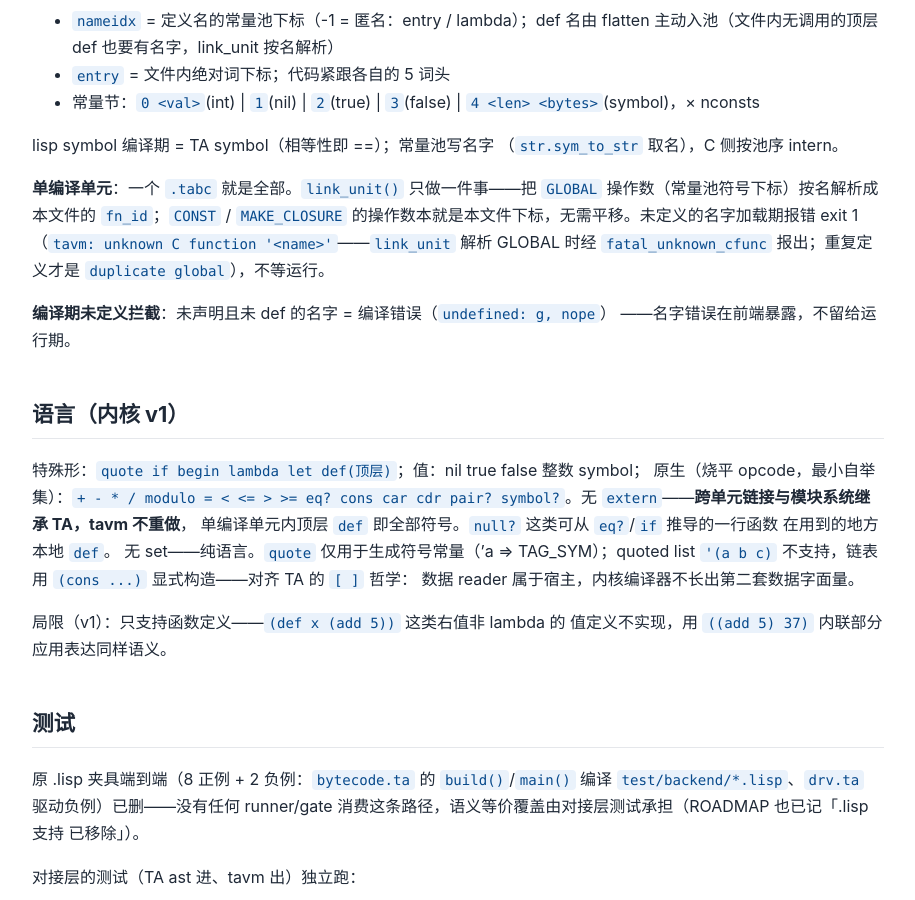
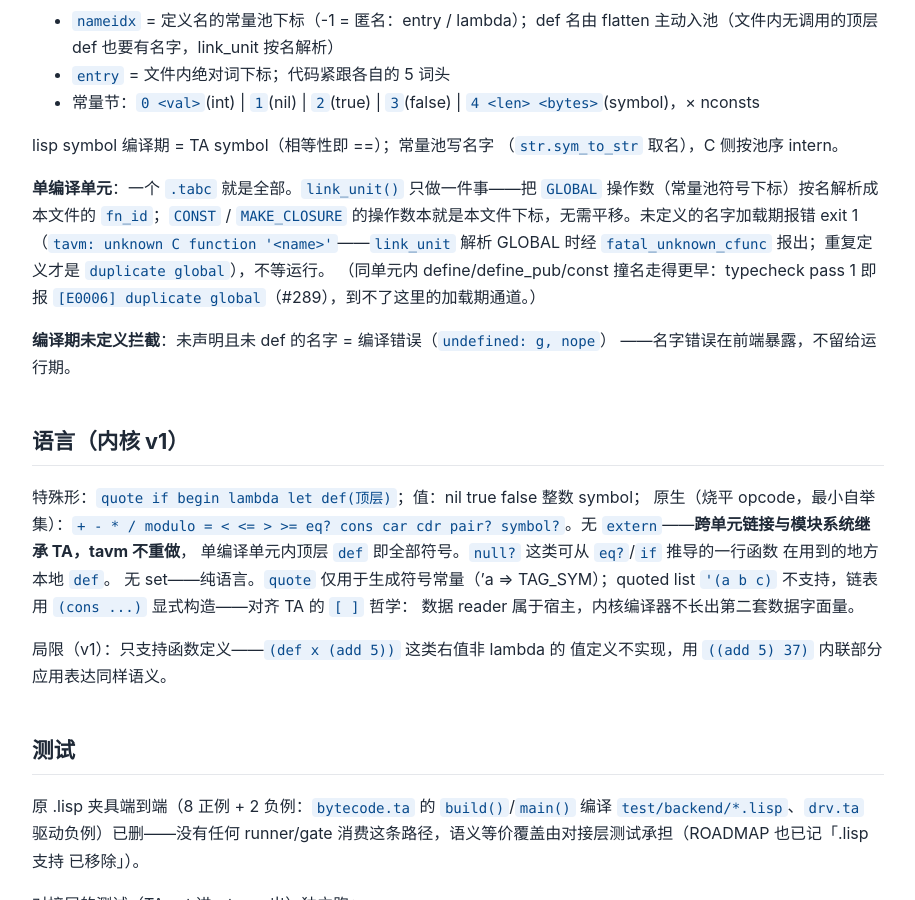
Before and after one commit to tiancaiamao/tinyactor, a Jekyll site: the page built from docs/backend.md, in a window 1280 px wide and 900 px high, scrolled down 4139 px. Shown: the whole window, without its empty margins (182-1097 px from the left). Built offline with Jekyll 4.4.1, drawn with Linux system fonts in a browser that asks for light colours; our own code applies the rules of GitHub Pages for plain Markdown files.

Commit message:
test/docs: review 跟进——const×const 负例拆分独立文件 + E0006 文档说明
- harness 只断言每个文件的第一行 // expect:（test/lib.sh expected_pattern
  的 grep -m1），const×const 用例原来在 FOO 文件里是装饰性的；拆到
  duplicate-global-const-errors.ta 独立守护
- docs/backend.md 注明同单元 define/define_pub/const 撞名现在走更早的
  typecheck [E0006] 通道，到不了加载期的 duplicate global

```diff
--- a/docs/backend.md
+++ b/docs/backend.md
@@ -186,6 +186,8 @@ lisp symbol 编译期 = TA symbol（相等性即 ==）；常量池写名字
 的操作数本就是本文件下标，无需平移。未定义的名字加载期报错 exit 1
 （`tavm: unknown C function '<name>'`——`link_unit` 解析 GLOBAL 时经
 `fatal_unknown_cfunc` 报出；重复定义才是 `duplicate global`），不等运行。
+（同单元内 define/define_pub/const 撞名走得更早：typecheck pass 1 即报
+`[E0006] duplicate global`（#289），到不了这里的加载期通道。）
 
 **编译期未定义拦截**：未声明且未 def 的名字 = 编译错误（`undefined: g, nope`）
 ——名字错误在前端暴露，不留给运行期。
```
Also changed, not shown: 2 other files.
